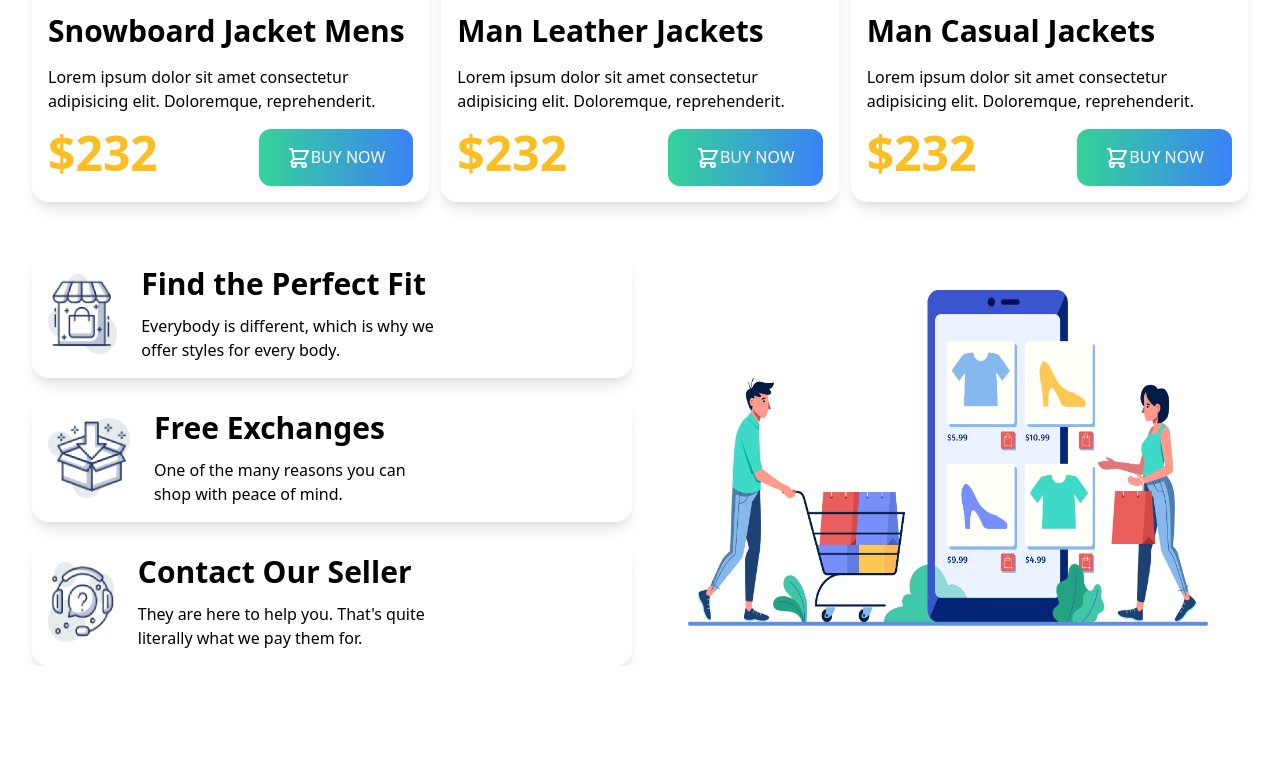
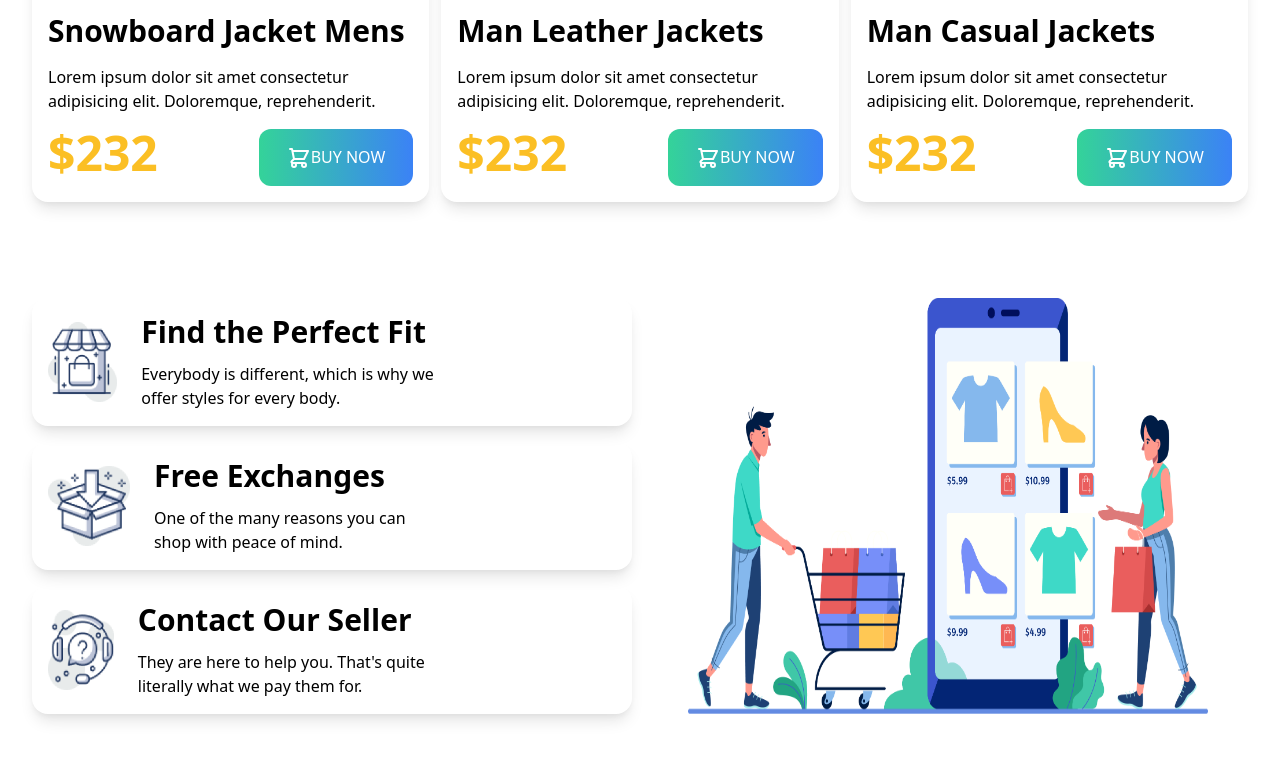
Before and after one commit to nazmul536/Penguin-faishon-Tailwind, a plain HTML site: page index.html in a window 1280 px wide. Shown: the part 1632-2392 px from the top of the page. Before the commit the page ends 2298 px from the top, so only its background shows below. Drawn offline with nearby package versions, Linux system fonts and the light colour scheme.

Commit message:
code changed

```diff
--- a/index.html
+++ b/index.html
@@ -169,7 +169,7 @@
         </section>
 
         <!-- Feature section start -->
-        <section class="container mx-auto px-8 lg:grid grid-cols-2 gap-4">
+        <section class="container mx-auto my-24 px-8 lg:grid grid-cols-2 gap-4">
             <div class="lg:flex items-center  rounded-2xl shadow-lg p-4 ">
                 <div>
                     <img class="h-20" src="icons/image 12.png" alt="">
@@ -180,7 +180,7 @@
                         offer styles for every body.</p>
                 </div>
             </div>
-            <div class="row-span-3 flex p-10">
+            <div class="row-span-3 flex px-10">
                 <img src="images/shopping.png" alt="">
             </div>
             <div class="flex items-center rounded-2xl shadow-lg p-4 w-25">
```
